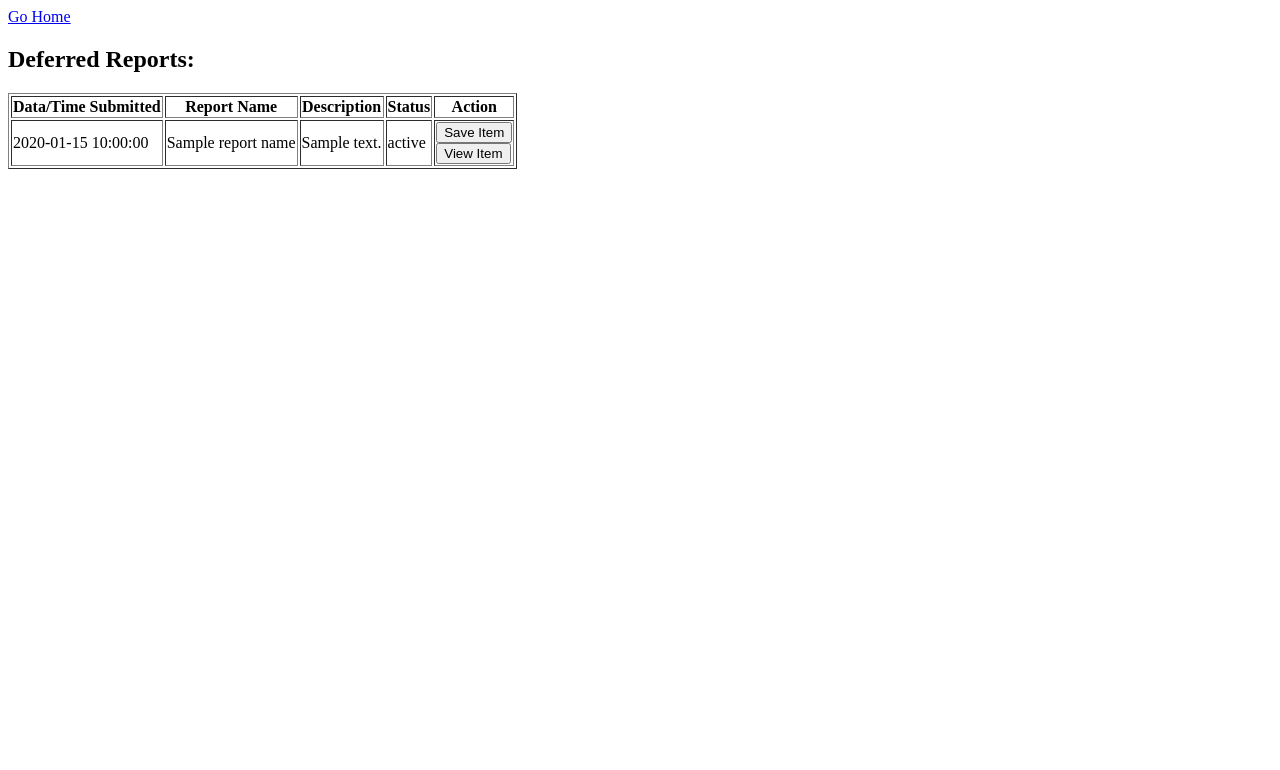
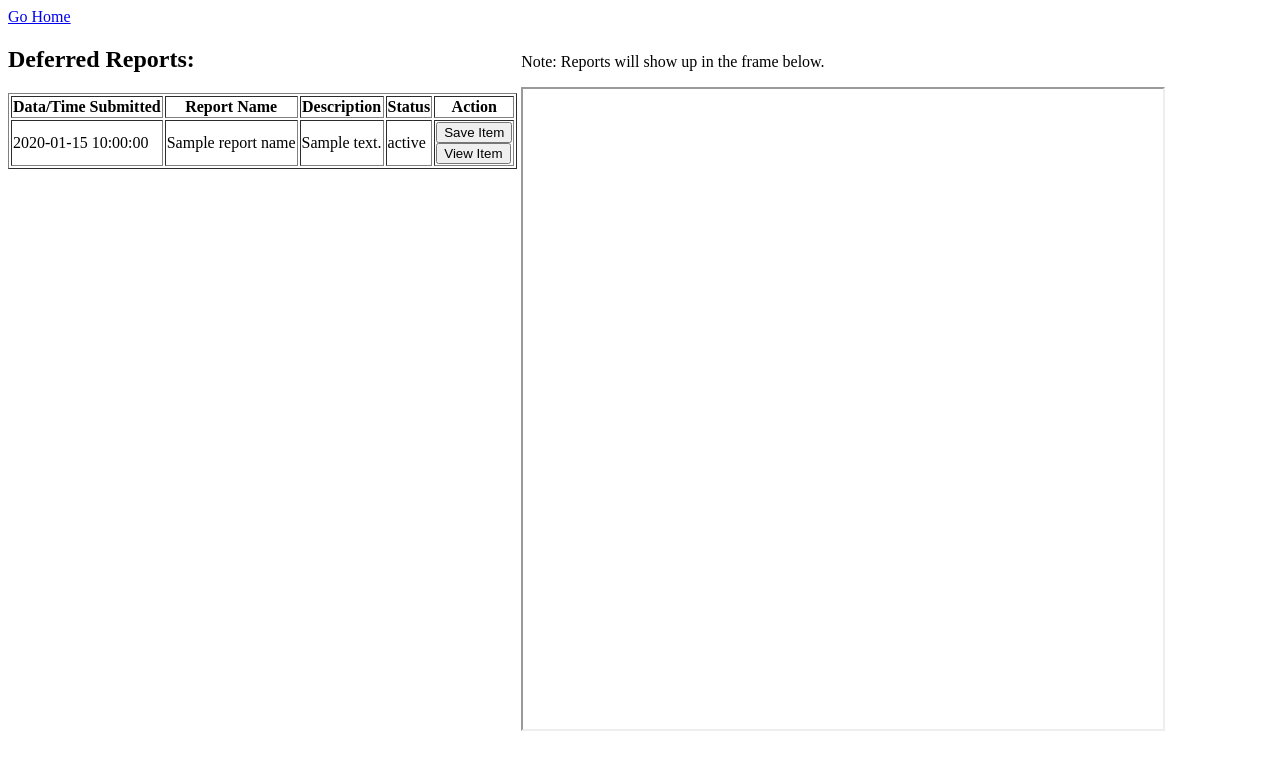
Before and after one commit to Hamza-Q/IBI-WebFOCUS-REST-Sample, a Flask app: template Templates/deferred_reports_table.html in a window 1280 px wide. Shown: the top 770 px of the page. Run offline with Flask 2, Linux system fonts and the light colour scheme; the template is opened without the code that fills it: most values are stand-ins (such as "Sample title", 1, 10 or a date in 2020).

Commit message:
updated deferred_reports_table for styling, get report in same page in iframe:

```diff
--- a/Templates/deferred_reports_table.html
+++ b/Templates/deferred_reports_table.html
@@ -1,11 +1,11 @@
 <!DOCTYPE html>
 <html>
 <head>
-    <a href="/home">Go Home</a>
+    <a href="/home">Go Home</a><br>
 
 </head>
 <body>
-
+<div style="display:inline-table">
 {% with messages = get_flashed_messages() %}
    {% if messages %}
       {% for message in messages %}
@@ -34,13 +34,13 @@
 			<td>{{item_dict['desc']}}</td>
 			<td>{{item_dict['status']}}</td>
             <td>
-			<form method="post" action="update_tag" class="inline">
+			<form method="post" action="update_tag" class="inline" target="report_frame">
 			    <input type="hidden" name="name" value="{{name}}" />
 			    <button type="submit" name="accept_tag" value="true" class="link-button">
 			    Save Item
 			    </button>
             </form>
-            <form method="post" action="get_deferred_report" class="inline">
+            <form method="post" action="get_deferred_report" class="inline" target="report_frame">
                     <button type="submit" name="ticket_name" id="ticket_name" value="{{name}}" class="link-button">View Item</button>
             </form>
             </td>
@@ -50,9 +50,11 @@
 	{% endfor %}
 	</table>
 	<br>
-
-
-
+</div>
+<div style="display:inline-block">
+<p>Note: Reports will show up in the frame below.</p>
+    <iframe name="report_frame" style="position: absolute; height: 80%; width: 50% ">Report Appears Here</iframe>
+</div>
 
 
 
--- a/app.py
+++ b/app.py
@@ -282,8 +282,8 @@ def get_deferred_report():
     # works with post request but not get
     response = wf_sess.post('http://localhost:8080/ibi_apps/rs',
                             data = payload )
-    print(response)
-    print(response.content)
+    # print(response)
+    # print(response.content)
     return response.content
 
 
@@ -331,8 +331,8 @@ def deferred_reports_table():
 
 
         deferred_tickets[item_name] = item_dict
-        print(item.attrib)
-    tickets_print = pprint.pformat(deferred_tickets)
+        # print(item.attrib)
+    # tickets_print = pprint.pformat(deferred_tickets)
     # TODO: use an OrderedDict to sort by datecreated
     return render_template("deferred_reports_table.html", deferred_items = deferred_tickets)
 
```
